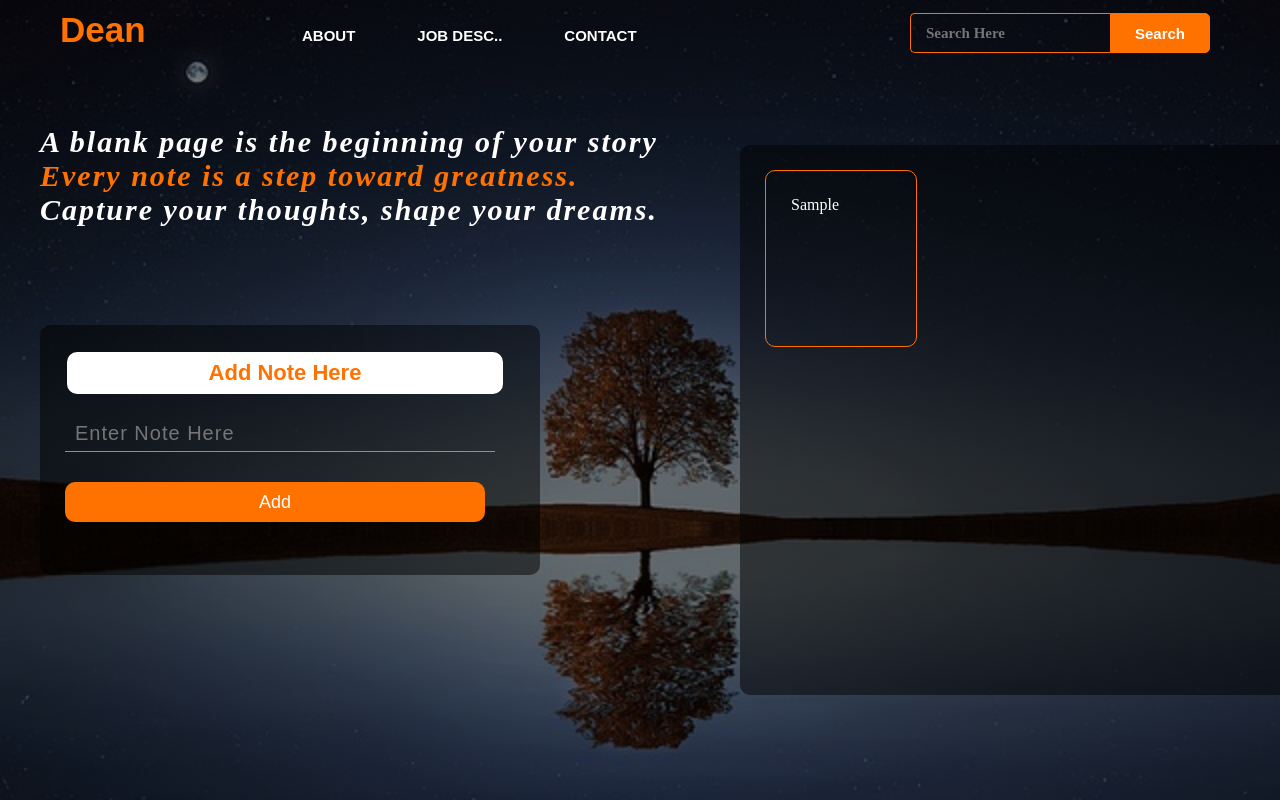
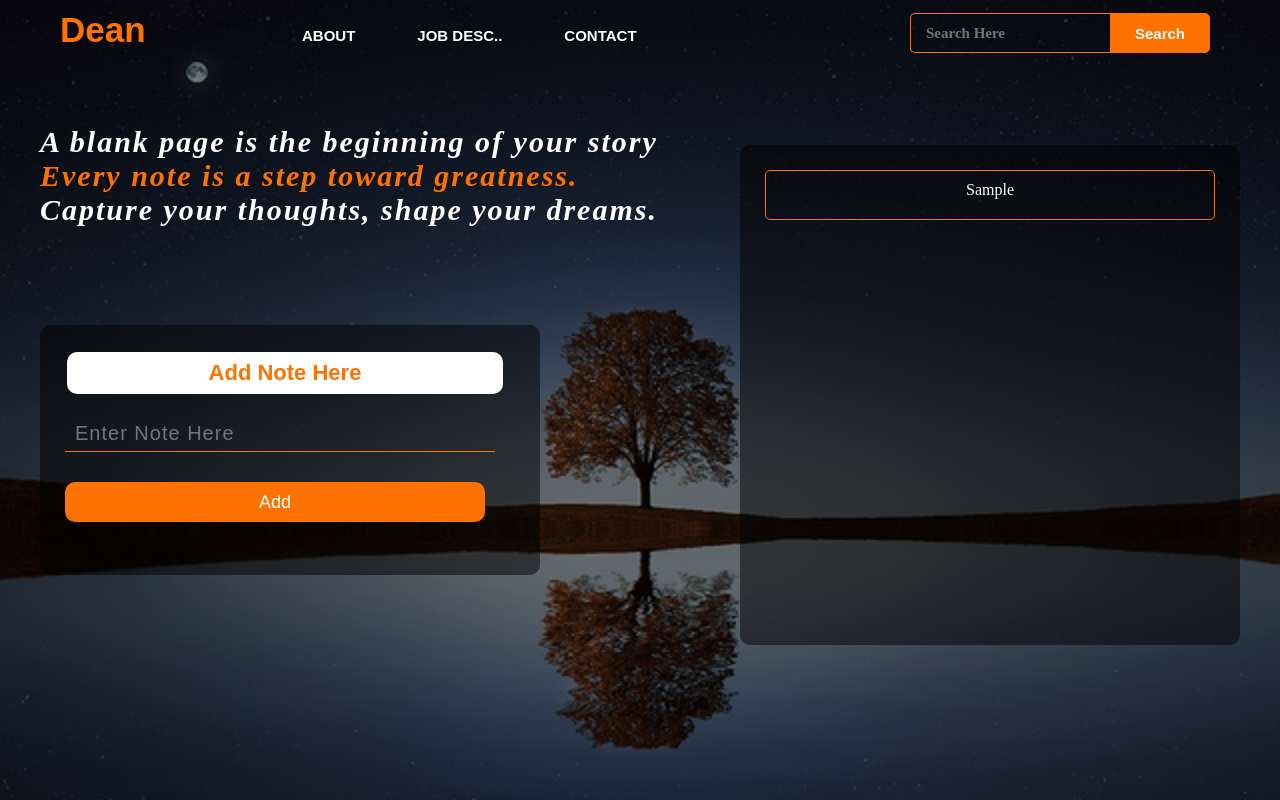
Before and after one commit to Dean14692-prog/Phase1-Main-Project, a plain HTML site: page Dean Website.html in a window 1280 px wide. Both pictures are taken after typing "Sample" into the empty fields and a click on the button "Add". Drawn offline with Linux system fonts and the light colour scheme.

Commit message:
First Commit

```diff
--- a/src.js
+++ b/src.js
@@ -24,7 +24,7 @@ function whenClicked() {
   // Create a new div for the note
   let note = document.createElement("div");
 
-  // Add a class to the new div
+  // Add a class to the new div so as to style it in the css file
   note.className = "note";
 
   // Set the text content of the new note
--- a/styles1.css
+++ b/styles1.css
@@ -1,7 +1,6 @@
 * {
   margin: 0;
   padding: 0;
-
 }
 
 .main {
@@ -124,7 +123,6 @@ ul li a:hover {
   line-height: 30px;
 }
 
-
 .h1 {
   font-family: "Times New Roman";
   font-size: 30px;
@@ -201,7 +199,7 @@ span {
   letter-spacing: 1px;
 }
 
-.btnn{
+.btnn {
   width: 420px;
   height: 40px;
   background: #ff7200;
@@ -214,19 +212,18 @@ span {
   transition: 0.4s ease;
 }
 
-.btnn:hover{
+.btnn:hover {
   background: white;
   color: #ff7200;
 }
 
-.btnn a{
+.btnn a {
   text-decoration: none;
   color: black;
   font-weight: bold;
-
 }
 
-.form .link{
+.form .link {
   font-family: Arial;
   font-size: 17px;
   padding-top: 20px;
@@ -235,7 +232,9 @@ span {
 
 .notes {
   display: flex;
-  justify-content: space-between;
+  flex-wrap: wrap; /* Allow wrapping to new lines */
+  flex-direction: column; /* Stacks notes vertically */
+  gap: 5px;
   width: 500px;
   height: 500px;
   background: linear-gradient(
@@ -249,13 +248,18 @@ span {
   position: absolute;
   top: 20px;
   left: 700px;
+  box-sizing: border-box;
+  overflow: hidden; /* Ensures no overflow */
 }
 
- .note{
-    width: 20%;
-  height: 25%;
+.note {
+  width: 100%; /* Makes the note take full width of its parent */
+  height: auto;
+  min-height: 50px;
+  border: 1px solid #ff7200;
+  padding: 10px;
+  border-radius: 5px;
   background: transparent;
-  border-radius: 10px;
-  padding: 25px;
-  border: 1px #ff7200 solid;
+  text-align: center;
+  box-sizing: border-box; /* Prevents width issues due to padding */
 }
```
Lines whose indentation alone changed are shown as unchanged.
